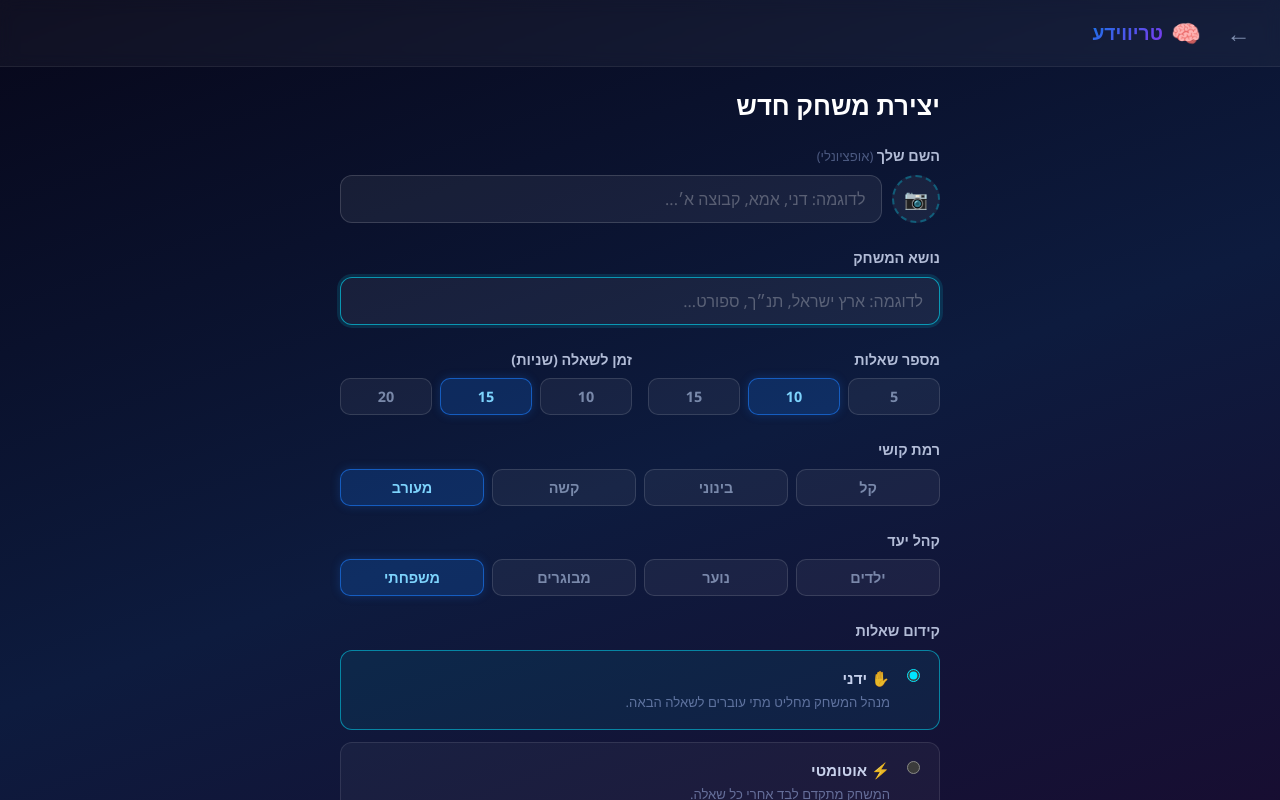
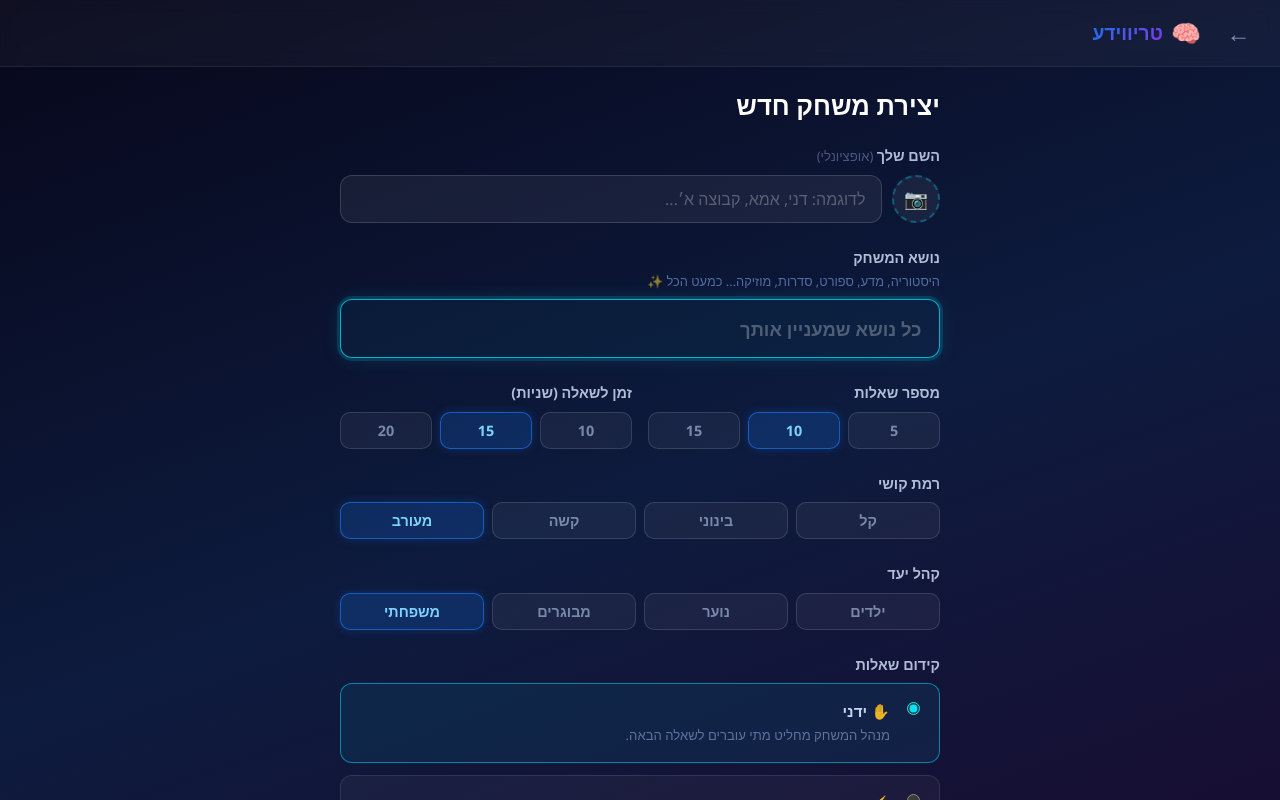
Before and after one commit to ofer-hub/trivyeda, a React (Vite) app: page / in a window 1280 px wide. Both pictures are taken after a click on the button "🎮 צור משחק חדש". Shown: the top 800 px of the page. Built offline with nearby package versions, Linux system fonts and the light colour scheme; no server answers.

Commit message:
feat: make topic field stand out with glow, bigger font, new placeholder

```diff
--- a/src/screens/CreateGameScreen.css
+++ b/src/screens/CreateGameScreen.css
@@ -111,6 +111,46 @@
 }
 
 /* form-group and form-label come from index.css */
+
+/* ── Topic field (hero) ── */
+
+.topic-group {
+  gap: 0.5rem;
+}
+
+.topic-label {
+  display: flex;
+  flex-direction: column;
+  gap: 0.2rem;
+}
+
+.topic-label__sub {
+  font-size: 0.8rem;
+  font-weight: 400;
+  color: rgba(140, 180, 255, 0.55);
+}
+
+.form-input--topic {
+  font-size: 1.15rem;
+  font-weight: 700;
+  padding: 1rem 1.1rem;
+  border-color: rgba(0, 229, 255, 0.35);
+  background: rgba(0, 229, 255, 0.04);
+  box-shadow: 0 0 0 0 rgba(0, 229, 255, 0);
+  animation: topic-glow-pulse 3s ease-in-out infinite;
+  transition: box-shadow 0.2s, border-color 0.2s;
+}
+
+.form-input--topic:focus {
+  border-color: rgba(0, 229, 255, 0.75);
+  box-shadow: 0 0 0 3px rgba(0, 229, 255, 0.15), 0 0 20px rgba(0, 229, 255, 0.12);
+  animation: none;
+}
+
+@keyframes topic-glow-pulse {
+  0%, 100% { box-shadow: 0 0 6px rgba(0, 229, 255, 0.08); border-color: rgba(0, 229, 255, 0.3); }
+  50%       { box-shadow: 0 0 18px rgba(0, 229, 255, 0.22); border-color: rgba(0, 229, 255, 0.55); }
+}
 
 .form-row {
   display: grid;
--- a/src/screens/CreateGameScreen.tsx
+++ b/src/screens/CreateGameScreen.tsx
@@ -201,14 +201,17 @@ export function CreateGameScreen({
               />
             </div>
 
-            <div className="form-group">
-              <label className="form-label">נושא המשחק</label>
+            <div className="form-group topic-group">
+              <label className="form-label topic-label">
+                נושא המשחק
+                <span className="topic-label__sub">היסטוריה, מדע, ספורט, סדרות, מוזיקה... כמעט הכל ✨</span>
+              </label>
               <input
-                className="form-input"
+                className="form-input form-input--topic"
                 type="text"
                 value={topic}
                 onChange={(e) => handleTopicChange(e.target.value)}
-                placeholder="לדוגמה: ארץ ישראל, תנ״ך, ספורט..."
+                placeholder="כל נושא שמעניין אותך"
                 required
                 autoFocus
               />
```
